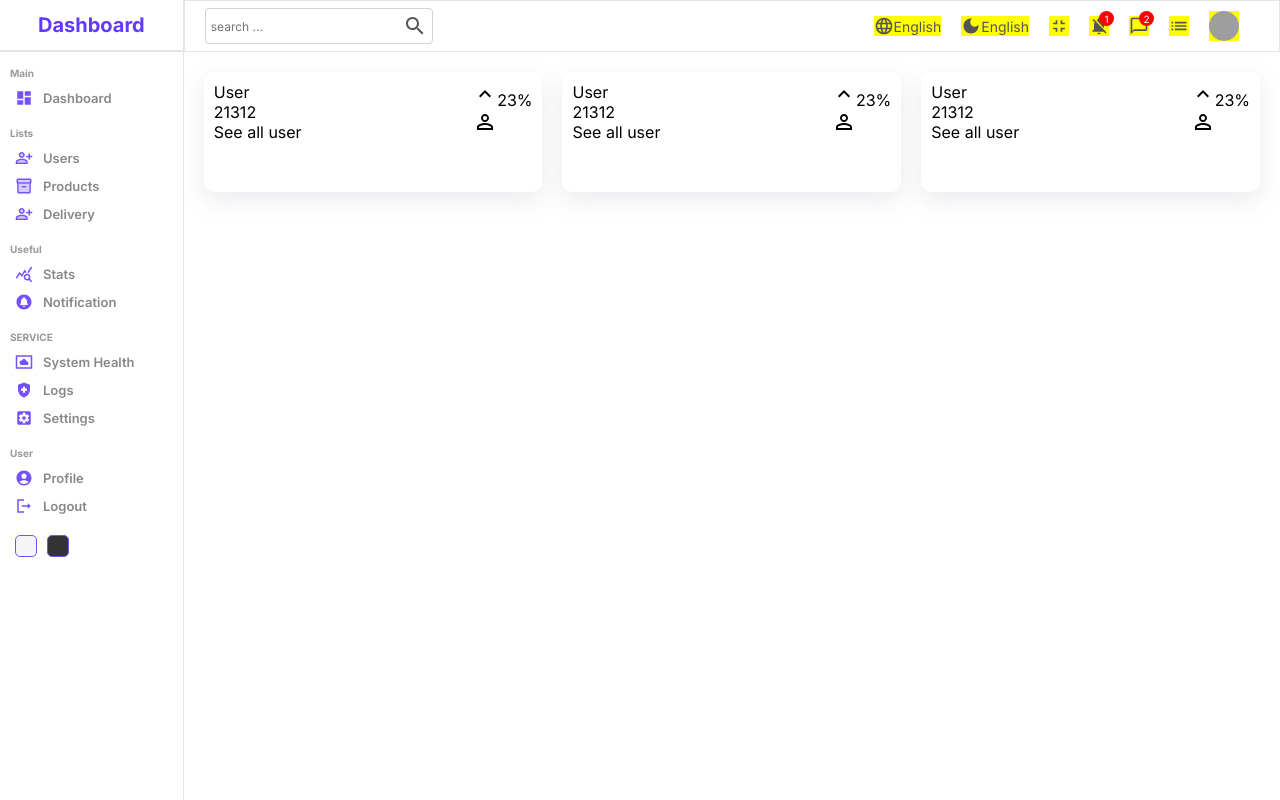
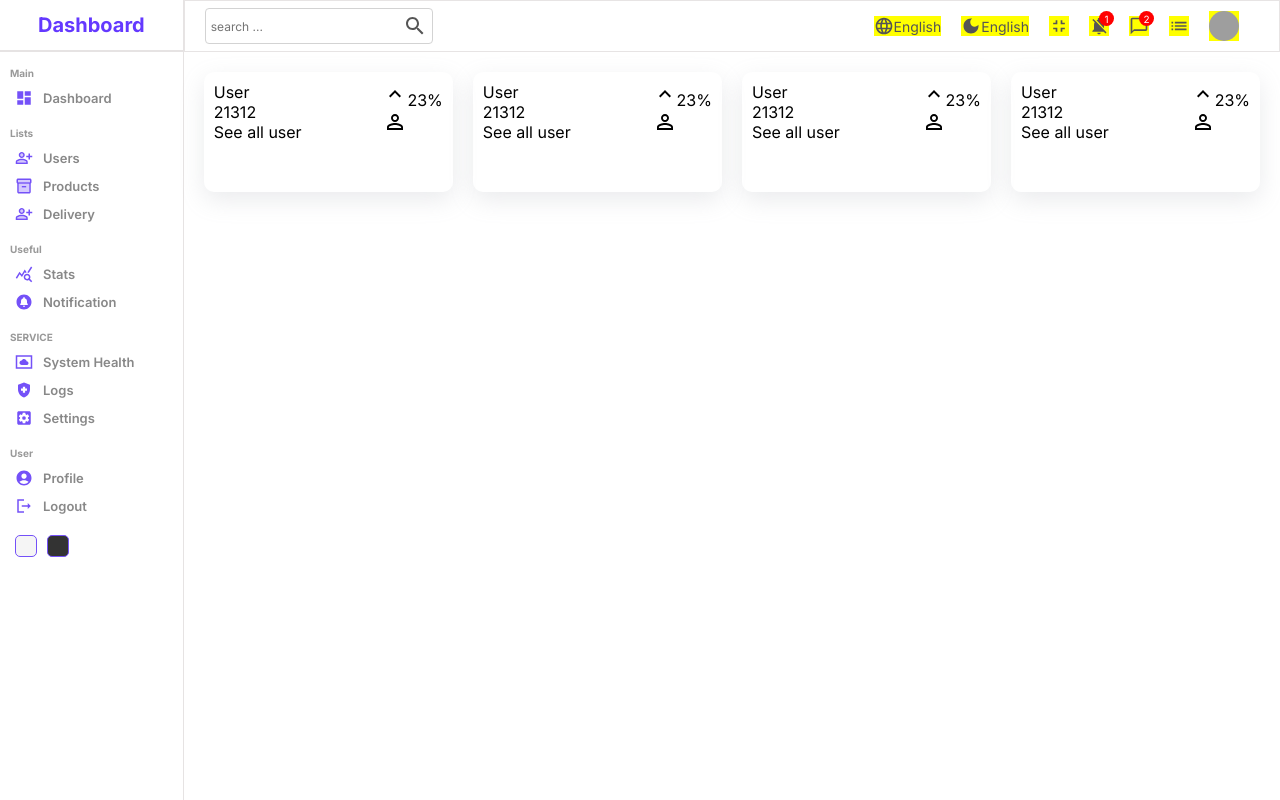
Before and after one commit to tinkugupta5/dashboard_practice, a React (Create React App) app: page / in a window 1280 px wide. Built offline with nearby package versions, Linux system fonts and the light colour scheme; grey boxes are pictures that could not be loaded.

Commit message:
adding home page

```diff
--- a/src/pages/home/Home.jsx
+++ b/src/pages/home/Home.jsx
@@ -14,6 +14,7 @@ const Home = () => {
           <Widget />
           <Widget />
           <Widget />
+          <Widget />
         </div>
       </div>
     </div>
```
